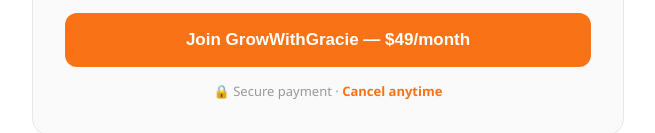
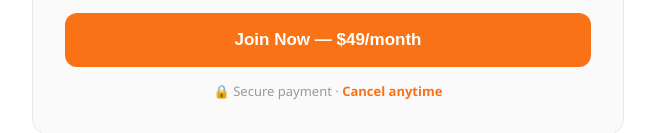
Before and after one commit to candicevans247/GrowithGrayace, a plain HTML site: page index.html in a window 1280 px wide. Shown: the part 1456-1589 px from the top of the page, without its empty margins (312-967 px from the left). Drawn offline with Linux system fonts and the light colour scheme.

Commit message:
Update index.html

```diff
--- a/index.html
+++ b/index.html
@@ -357,7 +357,7 @@
       </div>
 
       <button class="btn" id="pay-btn" onclick="handlePayment()">
-        Join GrowWithGracie — $49/month
+        Join Now — $49/month
       </button>
 
       <p class="guarantee">
```
